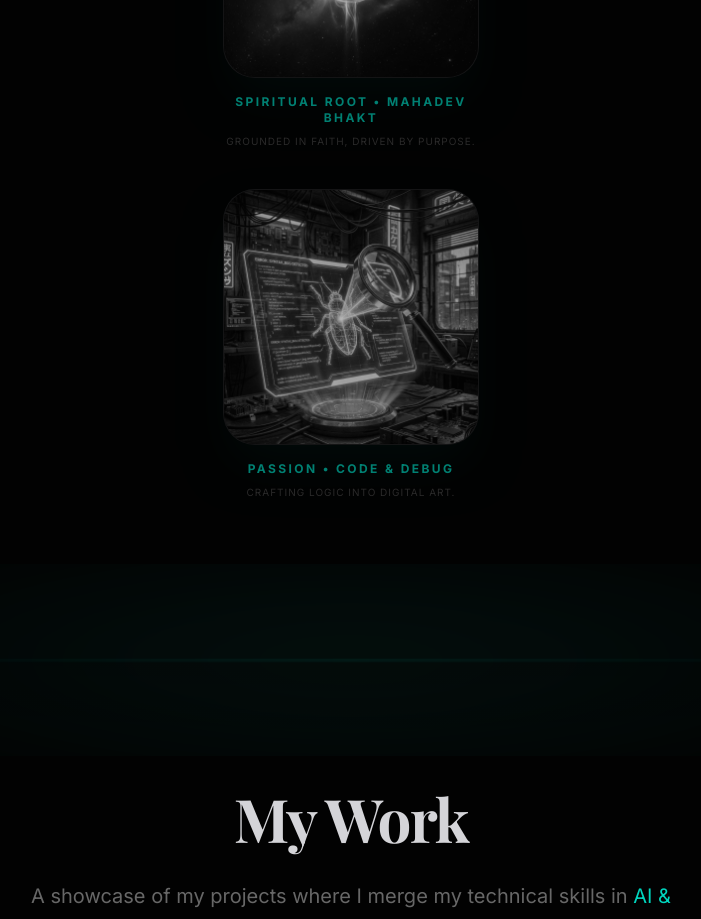
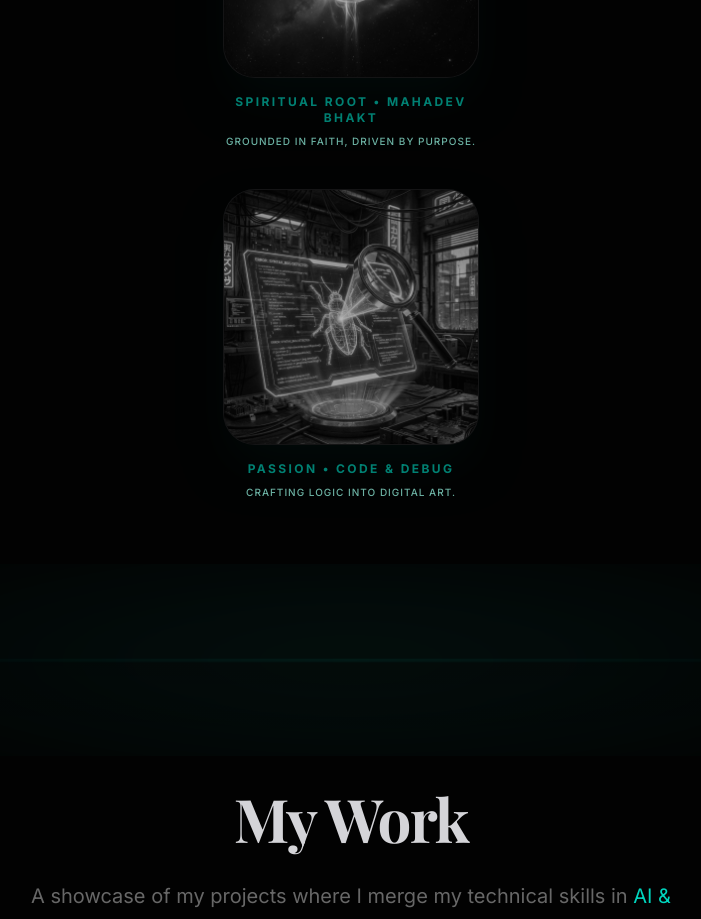
Before and after one commit to aasthakumari03/updated_Portfolio, a Next.js app: page / in a window 1280 px wide. Shown: the part 1480-2399 px from the top of the page, without its empty margins (289-990 px from the left). Built offline with nearby package versions, Linux system fonts and the light colour scheme; a web font is replaced by a local one.

Commit message:
Improve visibility of About Me image statements

```diff
--- a/app/page.tsx
+++ b/app/page.tsx
@@ -157,7 +157,7 @@ export default function Home() {
             <p className="mt-4 text-teal-400 font-bold tracking-[0.2em] uppercase text-xs text-center opacity-60 group-hover:opacity-100 transition-opacity duration-500">
               Spiritual Root • Mahadev Bhakt
             </p>
-            <p className="mt-2 text-white/40 text-[10px] uppercase tracking-widest text-center opacity-40 group-hover:opacity-80 transition-opacity duration-500">
+            <p className="mt-2 text-teal-200/80 text-[10px] uppercase tracking-widest text-center font-medium opacity-90 transition-opacity duration-500">
               Grounded in faith, driven by purpose.
             </p>
           </ScrollReveal>
@@ -174,7 +174,7 @@ export default function Home() {
             <p className="mt-4 text-teal-400 font-bold tracking-[0.2em] uppercase text-xs text-center opacity-60 group-hover:opacity-100 transition-opacity duration-500">
               Passion • Code & Debug
             </p>
-            <p className="mt-2 text-white/40 text-[10px] uppercase tracking-widest text-center opacity-40 group-hover:opacity-80 transition-opacity duration-500">
+            <p className="mt-2 text-teal-200/80 text-[10px] uppercase tracking-widest text-center font-medium opacity-90 transition-opacity duration-500">
               Crafting logic into digital art.
             </p>
           </ScrollReveal>
```
